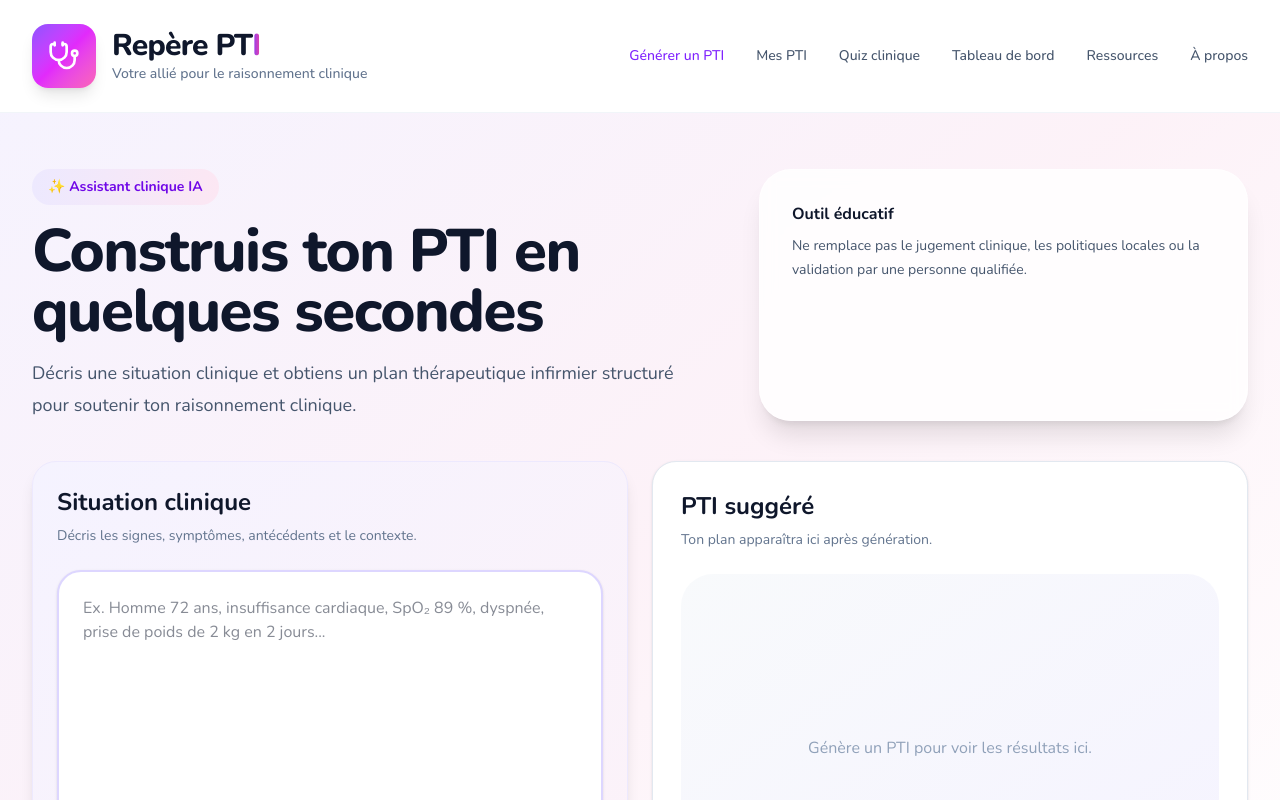
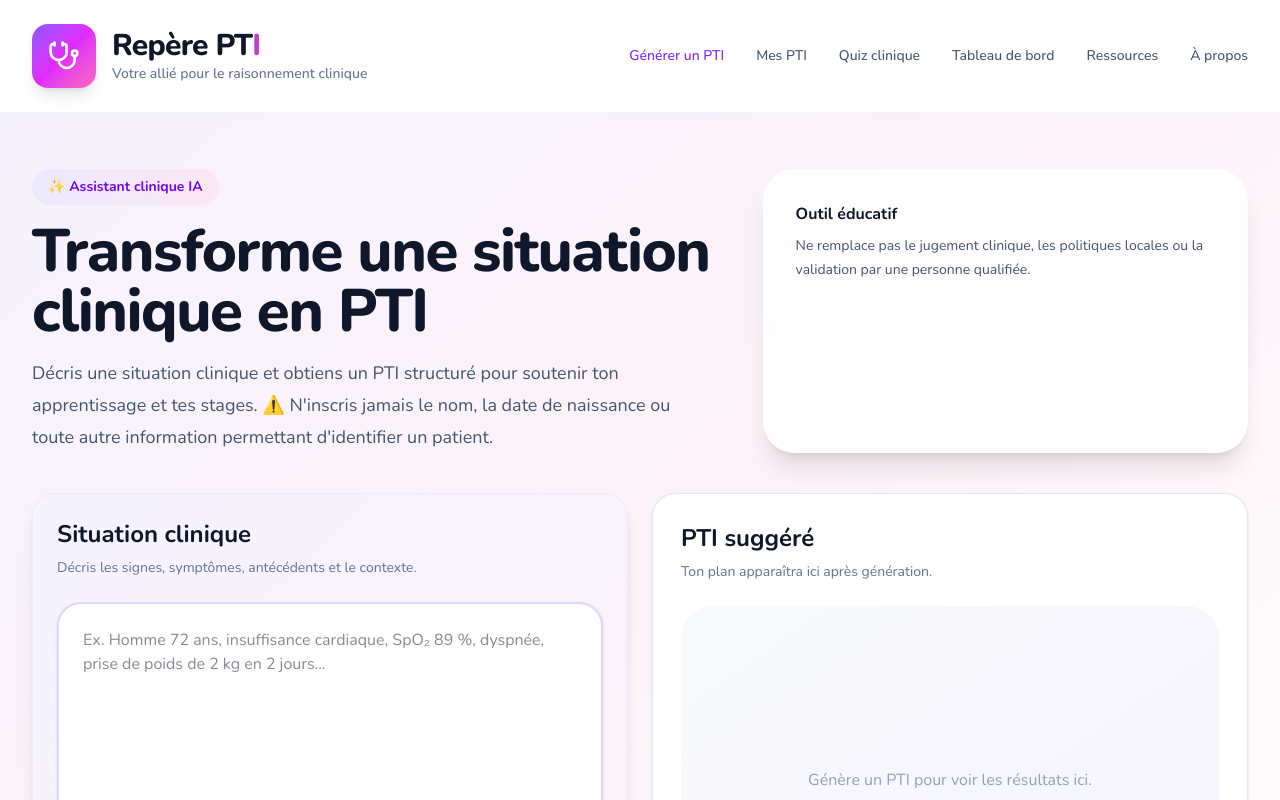
Before and after one commit to RoxanneChamb/repere-pti, a Next.js app: page /generer in a window 1280 px wide. Shown: the top 800 px of the page. Built offline with nearby package versions, Linux system fonts and the light colour scheme; no server answers.

Commit message:
Ajout rappel confidentialite patient

```diff
--- a/app/generer/page.tsx
+++ b/app/generer/page.tsx
@@ -131,11 +131,12 @@ if (!profile) {
 </div>
 
   <h1 className="text-6xl font-extrabold tracking-tight">
-    Construis ton PTI en quelques secondes
+    Transforme une situation clinique en PTI
   </h1>
 
   <p className="mt-4 max-w-2xl text-lg leading-8 text-slate-600">
-    Décris une situation clinique et obtiens un plan thérapeutique infirmier structuré pour soutenir ton raisonnement clinique.
+    Décris une situation clinique et obtiens un PTI structuré pour soutenir ton apprentissage et tes stages.
+    ⚠️ N'inscris jamais le nom, la date de naissance ou toute autre information permettant d'identifier un patient.
   </p>
 </div>
 
```
